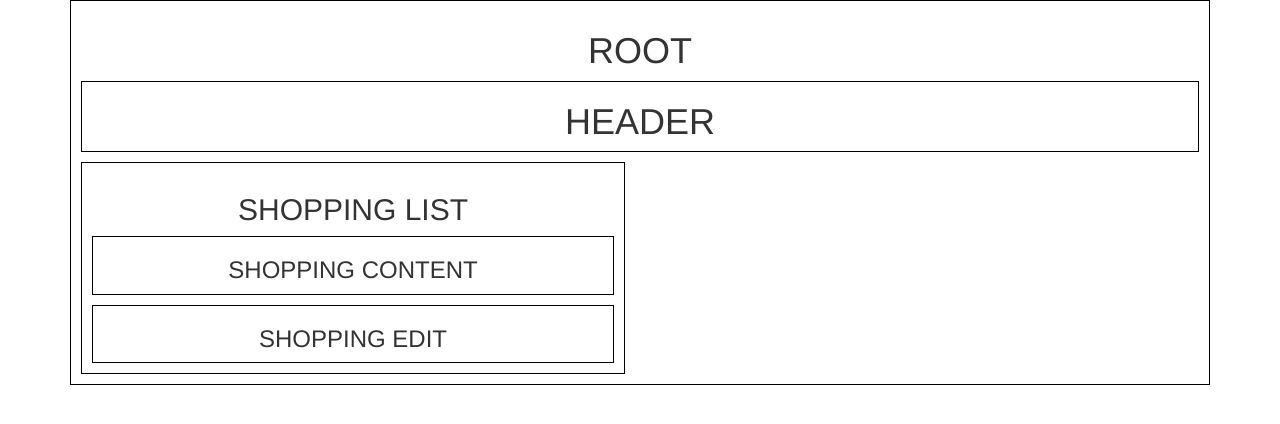
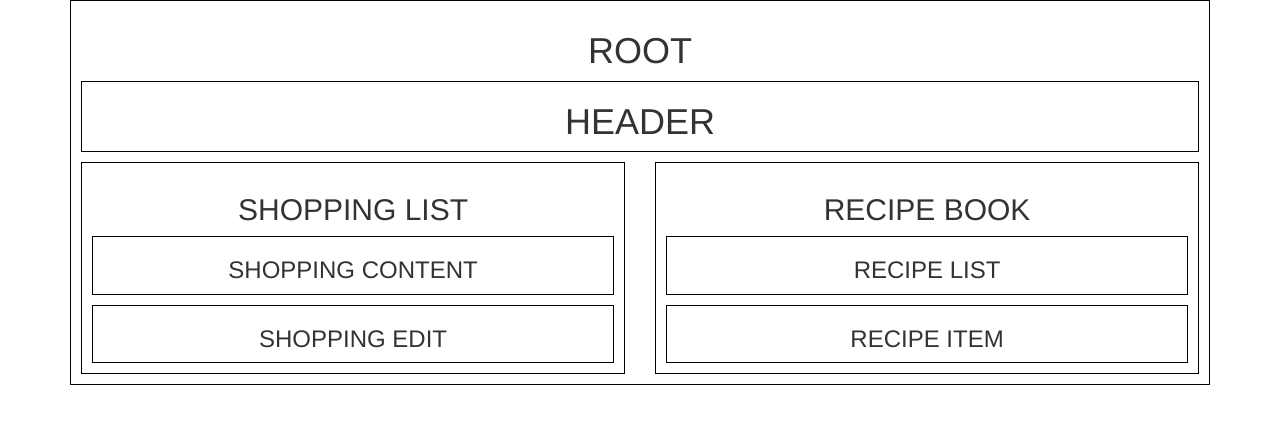
Before and after one commit to j-pcgoncalves/recipes_book, an Angular app: page / in a window 1280 px wide. Shown: the top 424 px of the page. Built offline with nearby package versions, Linux system fonts and the light colour scheme.

Commit message:
RecipeListComponent and RecipeItemComponent

```diff
--- a/src/app/app.component.html
+++ b/src/app/app.component.html
@@ -8,6 +8,9 @@
                     <div class="col-md-6">
                         <app-shoppingList></app-shoppingList>
                     </div>
+                    <div class="col-md-6">
+                        <app-recipeBook></app-recipeBook>
+                    </div>
                 </div>
             </div>
         </div>
--- /dev/null
+++ b/src/app/recipe-book/recipe-book.component.css
@@ -0,0 +1,5 @@
+.recipe-book-container {
+    border: 1px solid black;
+    margin-top: 10px;
+    padding: 10px;
+}
--- /dev/null
+++ b/src/app/recipe-book/recipe-book.component.html
@@ -0,0 +1,5 @@
+<div class="recipe-book-container">
+    <h2>RECIPE BOOK</h2>
+    <app-recipeList></app-recipeList>
+    <app-recipeItem></app-recipeItem>
+</div>
--- /dev/null
+++ b/src/app/recipe-book/recipe-item/recipe-item.component.css
@@ -0,0 +1,4 @@
+.recipe-item-container {
+    border: 1px solid black;
+    margin-top: 10px;
+}
--- /dev/null
+++ b/src/app/recipe-book/recipe-item/recipe-item.component.html
@@ -0,0 +1,3 @@
+<div class="recipe-item-container">
+    <h3>RECIPE ITEM</h3>
+</div>
--- /dev/null
+++ b/src/app/recipe-book/recipe-list/recipe-list.component.css
@@ -0,0 +1,4 @@
+.recipe-list-container {
+    border: 1px solid black;
+    margin-top: 10px;
+}
--- /dev/null
+++ b/src/app/recipe-book/recipe-list/recipe-list.component.html
@@ -0,0 +1,3 @@
+<div class="recipe-list-container">
+    <h3>RECIPE LIST</h3>
+</div>
```
Also changed, not shown: src/app/app.module.ts (+7 -1 lines), src/app/recipe-book/recipe-book.component.ts (added, +9 -0 lines), src/app/recipe-book/recipe-item/recipe-item.component.ts (added, +9 -0 lines), src/app/recipe-book/recipe-list/recipe-list.component.ts (added, +9 -0 lines).
